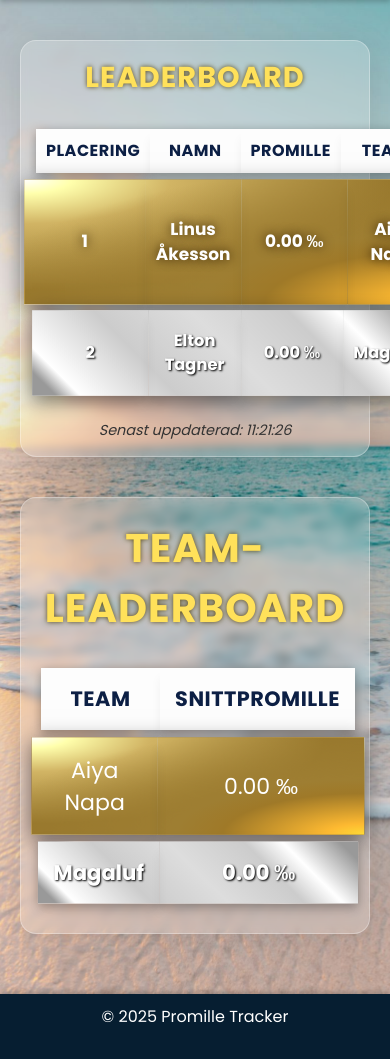
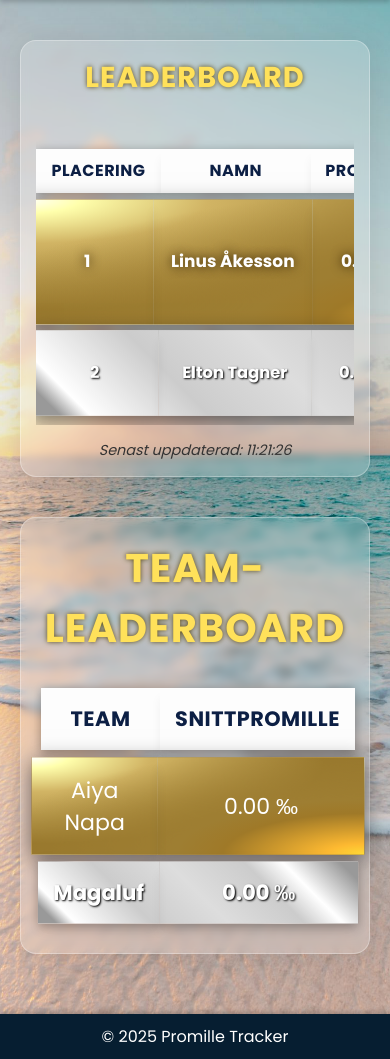
Before and after one commit to dontagner/Promille, a PHP site: page /leaderboard.php in a window 390 px wide; the page is wider, and only the part inside the window is pictured. Shown: the part 76-1135 px from the top of that part. Before the commit the page ends 1099 px from the top of that part, so only its background shows below. Run offline with PHP 8.4, Linux system fonts and the light colour scheme; data comes from the database, SQL or seed files in the repository.

Commit message:
fixleaderboard

```diff
--- a/leaderboard.php
+++ b/leaderboard.php
@@ -105,7 +105,7 @@
     <main>
         <div class="leaderboard">
             <h2>Leaderboard</h2>
-
+            <div class="leaderboard-scroll">
                 <table>
                     <thead>
                         <tr>
@@ -119,7 +119,7 @@
                         <tr><td colspan="4">Laddar data...</td></tr>
                     </tbody>
                 </table>
-
+            </div>
             <p id="last-updated" class="last-updated">Senast uppdaterad: laddar...</p>
         </div>
 
--- a/style.css
+++ b/style.css
@@ -41,13 +41,8 @@
 
 
 
-/* Allmänna inställningar */
-body {
-    font-family: Arial, sans-serif;
-    margin: 0;
-    padding: 0;
-    background-color: #f9f9f9;
-}
+
+
 
 /* Header */
 /* Allmänna inställningar */
@@ -55,7 +50,7 @@
     font-family: Arial, sans-serif;
     margin: 0;
     padding: 0;
-    background-color: #f9f9f9;
+    background-color: #061e31;
 }
 
 
@@ -325,6 +320,24 @@
     .leaderboard table td {
         font-size: 1rem;
         padding: 10px;
+    }
+}
+
+.leaderboard-scroll {
+    width: 100%;
+    overflow-x: unset; /* Default: no scroll on large screens */
+    white-space: normal;
+}
+
+@media (max-width: 768px) {
+    .leaderboard-scroll {
+        display: block;
+        overflow-x: auto;
+        white-space: nowrap;
+    }
+    .leaderboard-scroll table {
+        min-width: 500px; /* Adjust as needed for your columns */
+        width: max-content;
     }
 }
 
@@ -840,14 +853,6 @@
     color: #f4a261; /* Orange text vid hover */
 }
 
-
-
-
-
-
-
-
-
 /* Registrera Submit-specifik styling */
 .register-submit {
     max-width: 600px;
@@ -898,8 +903,6 @@
 .register-submit a:active {
     transform: scale(0.95); /* Liten krympning vid klick */
 }
-
-
 
 
 
```
Lines whose indentation alone changed are shown as unchanged.
